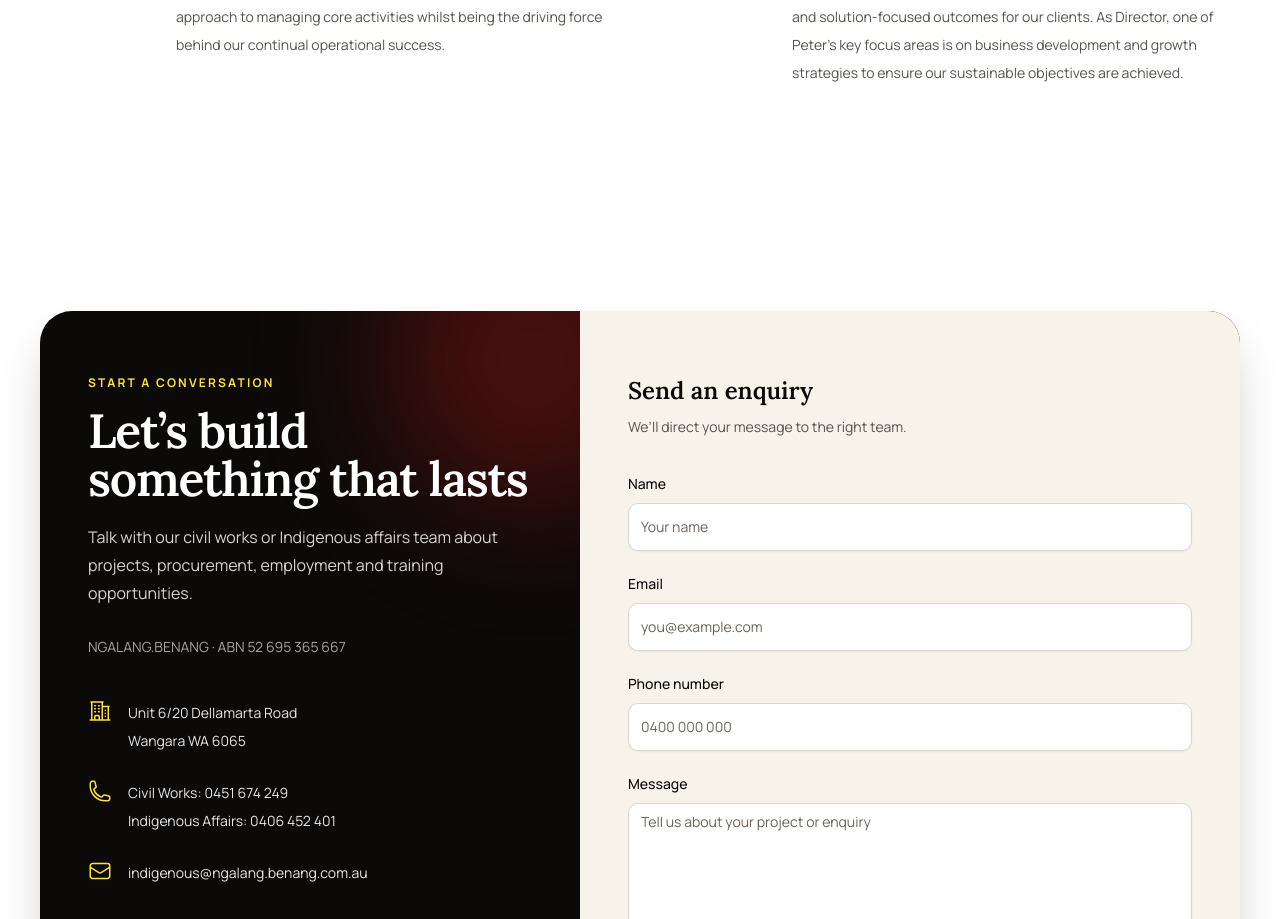
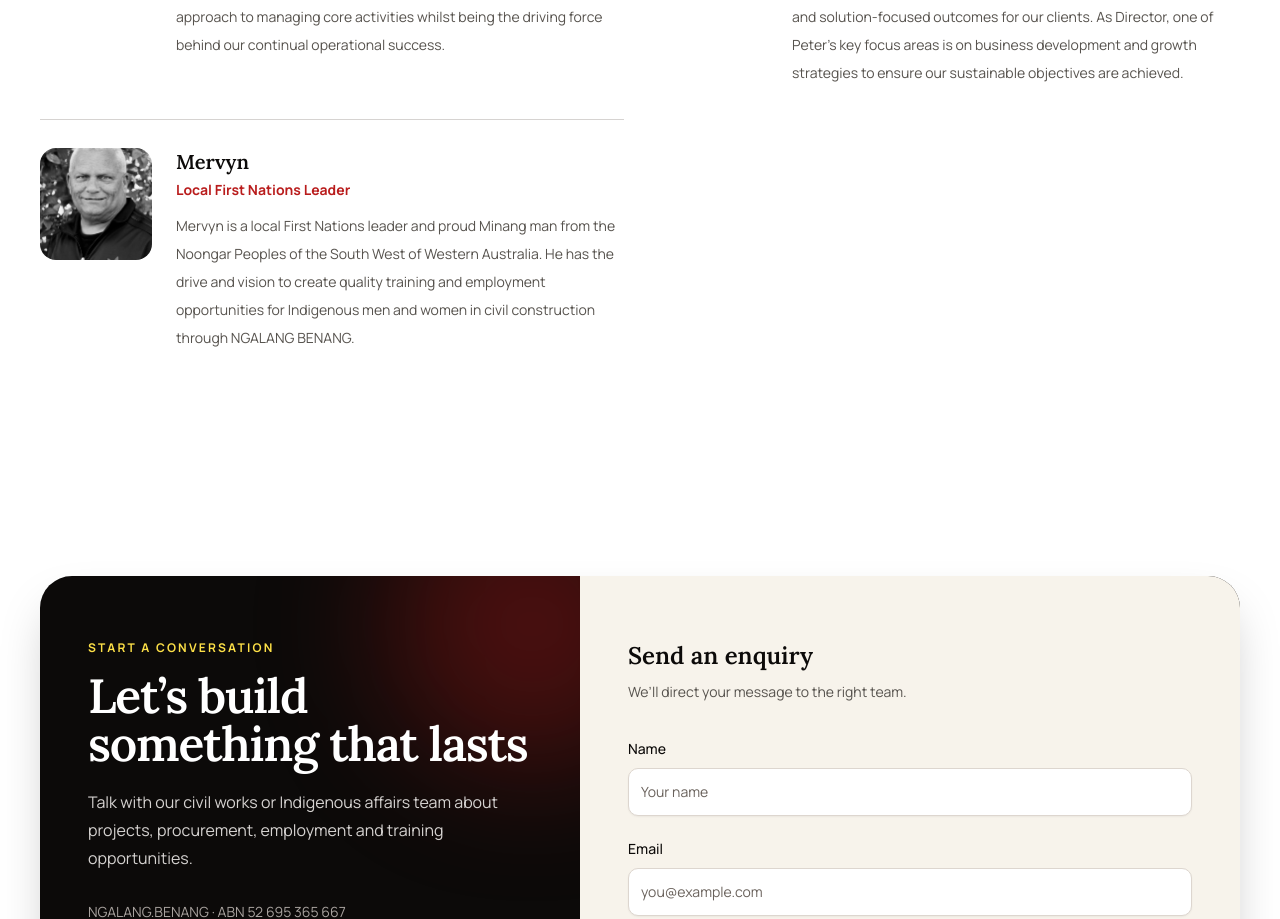
Before and after one commit to keir-whitehead/ngalang-benang, a Next.js app: page /about in a window 1280 px wide. Shown: the part 2515-3434 px from the top of the page. Built offline with nearby package versions, Linux system fonts and the light colour scheme; no server answers.

Commit message:
feat: add hero logo and Mervyn profile (#4)

```diff
--- a/components/home/hero.tsx
+++ b/components/home/hero.tsx
@@ -17,7 +17,16 @@ export default function Hero() {
       </div>
       <div className="site-container relative grid min-h-[720px] items-center py-20 lg:grid-cols-2 lg:py-28">
         <div className="max-w-2xl lg:pr-16">
-          <p className="eyebrow text-yellow-300">Indigenous joint venture · Western Australia</p>
+          <div className="inline-flex rounded-2xl bg-white p-3 shadow-xl shadow-black/20">
+            <Image
+              src="/logo.webp"
+              alt="NGALANG BENANG"
+              width={500}
+              height={500}
+              className="h-auto w-24 sm:w-28"
+            />
+          </div>
+          <p className="eyebrow mt-8 text-yellow-300">Indigenous joint venture · Western Australia</p>
           <h1 className="mt-6 text-4xl font-semibold leading-[1.08] tracking-tight text-white sm:text-6xl lg:text-7xl">
             Building capability. Creating lasting opportunity.
           </h1>
--- a/data/team.ts
+++ b/data/team.ts
@@ -13,4 +13,11 @@ export const team = [
       "Peter leads the day-to-day commercial management of the company to ensure that NGALANG BENANG provides the best value for money and solution-focused outcomes for our clients. As Director, one of Peter’s key focus areas is on business development and growth strategies to ensure our sustainable objectives are achieved.",
     imageUrl: "/peter.webp",
   },
+  {
+    name: "Mervyn",
+    role: "Local First Nations Leader",
+    description:
+      "Mervyn is a local First Nations leader and proud Minang man from the Noongar Peoples of the South West of Western Australia. He has the drive and vision to create quality training and employment opportunities for Indigenous men and women in civil construction through NGALANG BENANG.",
+    imageUrl: "/Mervyn.webp",
+  },
 ];
```
Also changed, not shown: public/Mervyn.webp (added).
